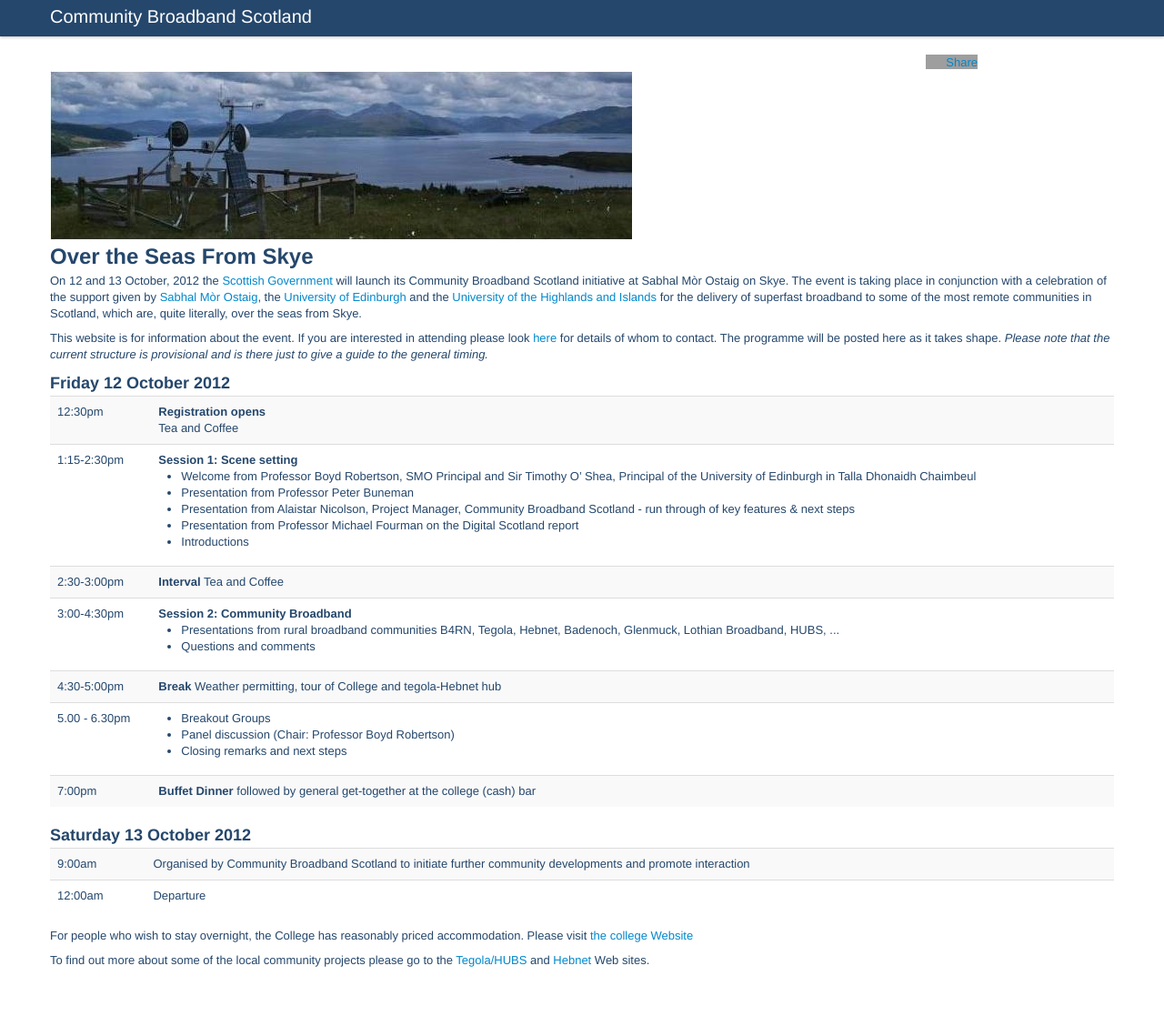
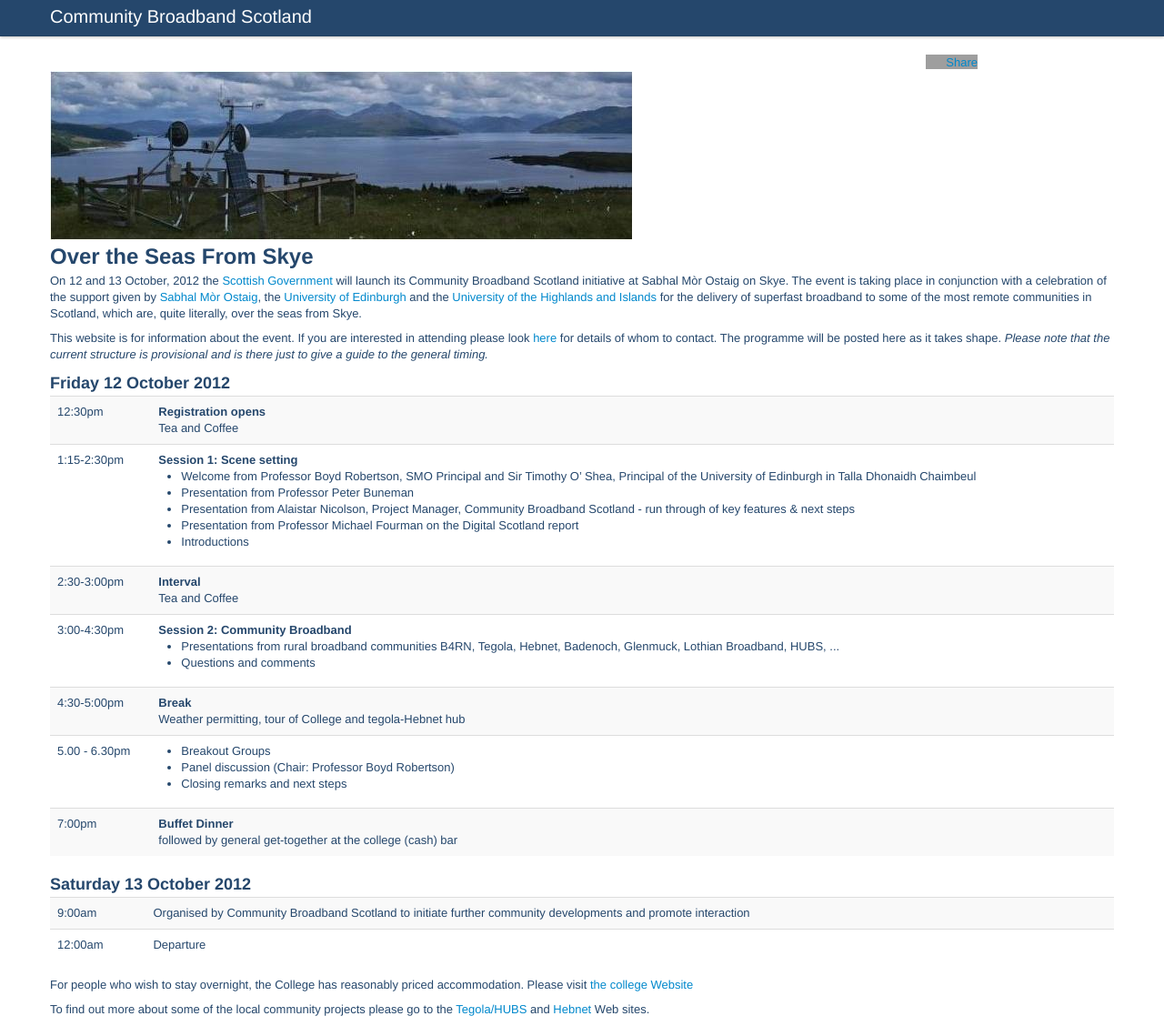
Before and after one commit to tegola-hubs/tegola-hubs.github.com, a Jekyll site: the page CBBS/index.html, which Jekyll copies as it is, in a window 1280 px wide and 1128 px high. Shown: the whole window at 91% size. Built offline with Jekyll 4.4.1, drawn with Linux system fonts in a browser that asks for light colours; grey boxes are pictures that could not be loaded.

Commit message:
formatting...

```diff
--- a/CBBS/index.html
+++ b/CBBS/index.html
@@ -96,7 +96,7 @@
 	  </tr><tr>
 	    <td>2:30-3:00pm</td>
 	    <td>
-	      <b>Interval</b>
+	      <b>Interval</b><br />
 	      Tea and Coffee
 	    </td>
 	  </tr><tr>
@@ -113,7 +113,7 @@
 	  </tr><tr>
 	    <td>4:30-5:00pm</td>
 	    <td>
-	      <b>Break</b>
+	      <b>Break</b><br />
 	      Weather permitting, tour of College and tegola-Hebnet hub
 	    </td>
 	  </tr><tr>
@@ -128,7 +128,7 @@
 	  </tr><tr>
 	    <td>7:00pm</td>
 	    <td>
-	      <b>Buffet Dinner</b>
+	      <b>Buffet Dinner</b><br />
 	      followed by general get-together at the college (cash) bar
 	    </td>
 	  </tr>
```
